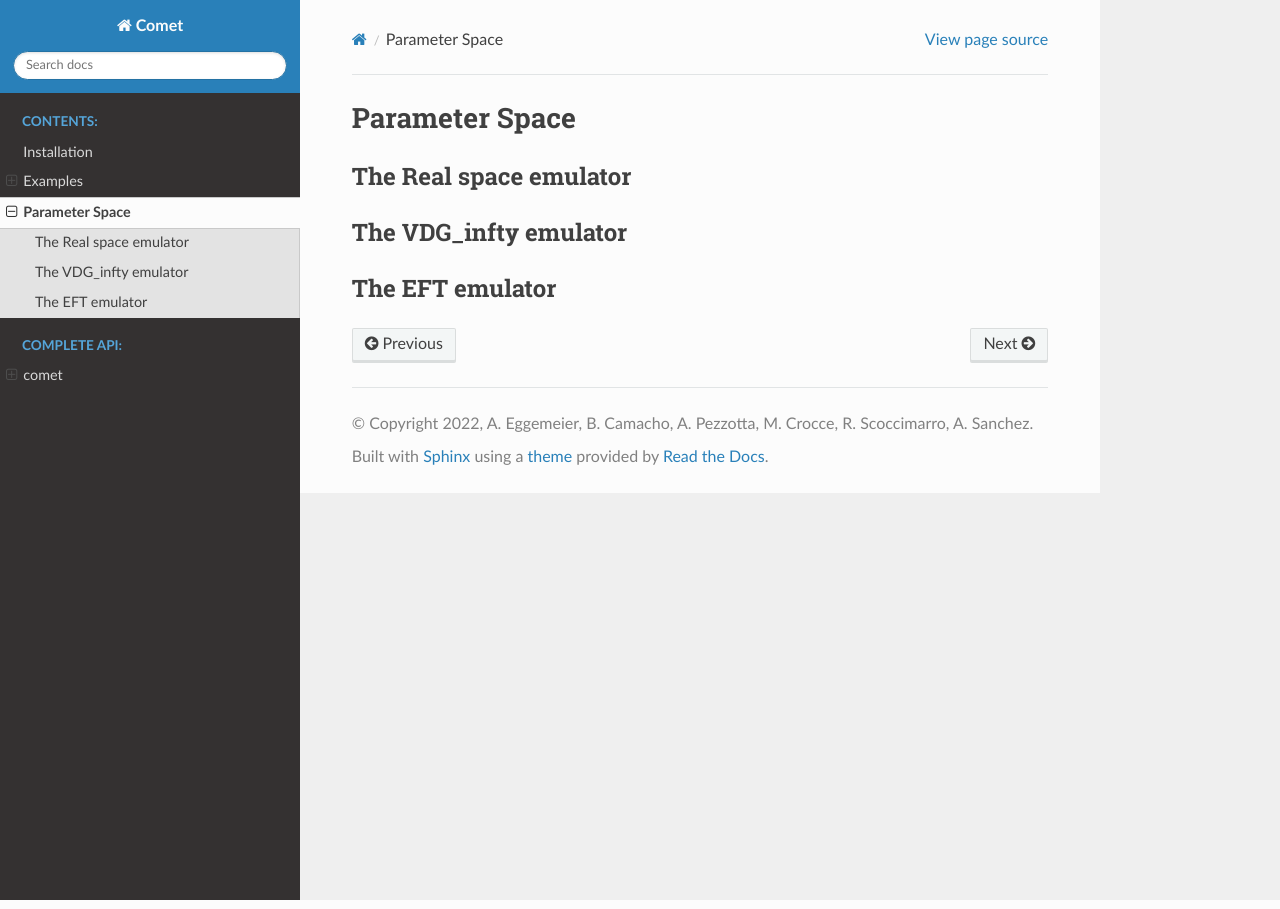
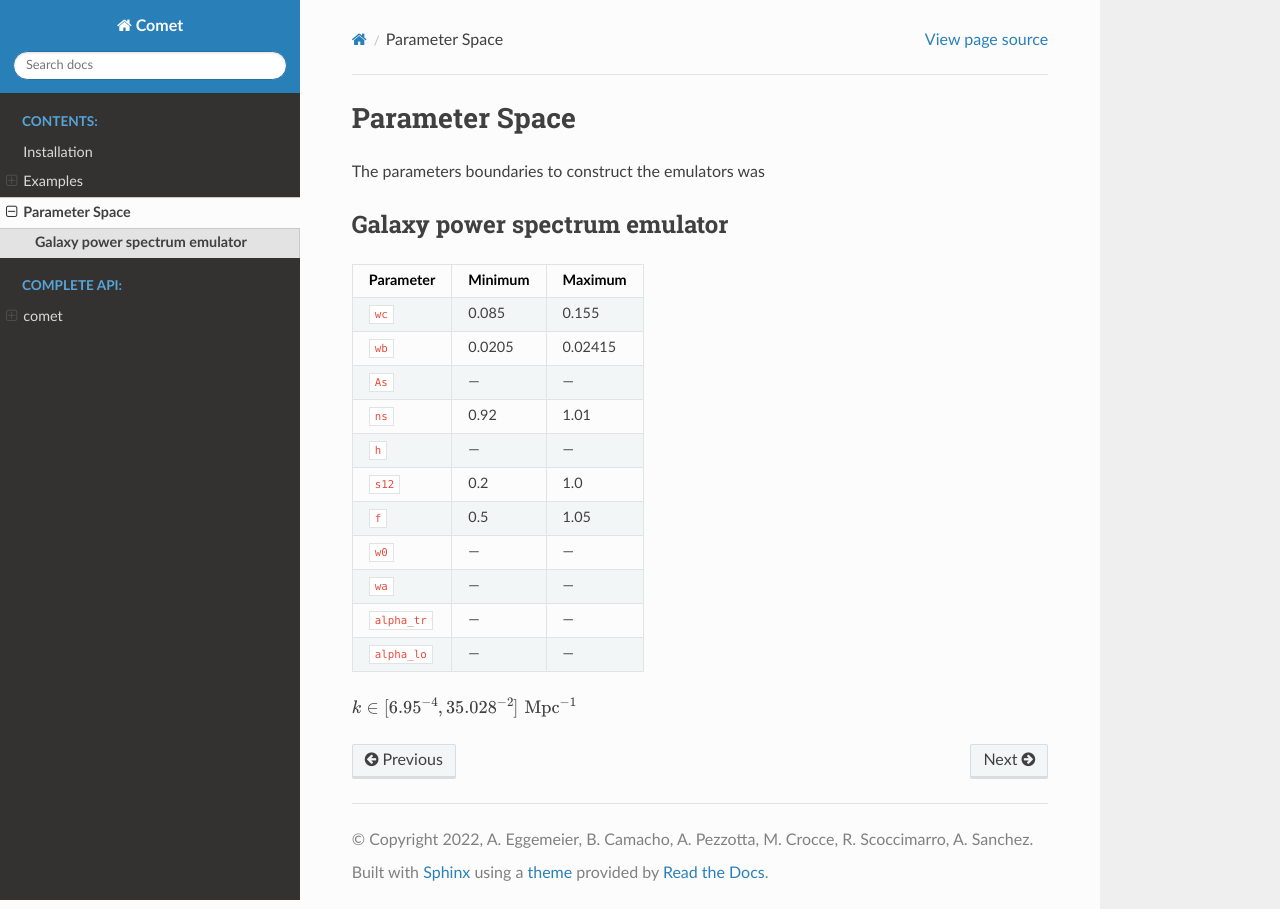
Before and after one commit to adematti/comet-emu, a Sphinx documentation site: the page built from docs/source/spaceparams.rst, in a window 1280 px wide. Built offline with Sphinx 7.4.7 and the Read the Docs theme 2.0.0, drawn with Linux system fonts in a browser that asks for light colours.

Commit message:
adding emulator boundaries on docs.

```diff
--- a/docs/source/index.rst
+++ b/docs/source/index.rst
@@ -13,7 +13,7 @@ Welcome to COMET's documentation!
 **Author**:           Alex E. et al.
 **Source**:           `Source code at GitLab <https://gitlab.com/aegge/pt-emulator/-/tree/main/notebooks>`_
 **Documentation**:    `Documentation at Readthedocs <https://gitlab.com/aegge/pt-emulator/-/tree/main/notebooks>`_
-**Installation**:     `pip install comet`
+**Installation**:     ``pip install comet``
 **References**:       `Sanchez 2020 <https://journals.aps.org/prd/abstract/10.1103/PhysRevD.102.123511>`_, `Sanchez et al 2021 <https://arxiv.org/abs/2108.12710>`_,
 ====================  =====
 
--- a/docs/source/spaceparams.rst
+++ b/docs/source/spaceparams.rst
@@ -1,14 +1,35 @@
 Parameter Space
 ---------------
 
+The parameters boundaries to construct the emulators was
 
-The Real space emulator
-=======================
+**Galaxy power spectrum emulator**
+==================================
 
++--------------------+-------------+-------------+
+| Parameter          | Minimum     | Maximum     |
++====================+=============+=============+
+| ``wc``             | 0.085       | 0.155       |
++--------------------+-------------+-------------+
+| ``wb``             | 0.0205      | 0.02415     |
++--------------------+-------------+-------------+
+| ``As``             | ---         | ---         |
++--------------------+-------------+-------------+
+| ``ns``             | 0.92        | 1.01        |
++--------------------+-------------+-------------+
+| ``h``              | ---         | ---         |
++--------------------+-------------+-------------+
+| ``s12``            | 0.2         | 1.0         |
++--------------------+-------------+-------------+
+| ``f``              | 0.5         | 1.05        |
++--------------------+-------------+-------------+
+| ``w0``             | ---         | ---         |
++--------------------+-------------+-------------+
+| ``wa``             | ---         | ---         |
++--------------------+-------------+-------------+
+| ``alpha_tr``       | ---         | ---         |
++--------------------+-------------+-------------+
+| ``alpha_lo``       | ---         | ---         |
++--------------------+-------------+-------------+
 
-The VDG_infty emulator
-=======================
-
-
-The EFT emulator
-=======================
+:math:`k \in [6.95^{-4}, 35.028^{-2}]\,\,\mathrm{Mpc}^{-1}`
--- a/testsTutorial.py
+++ b/testsTutorial.py
@@ -118,3 +118,7 @@ ax.set_ylabel(r'$k^{1/2}\,P_{\ell}(k)$ [$(\mathrm{Mpc}/h)^{5/2}$]',fontsize=12)
 ax.legend(fontsize=12)
 
 plt.savefig("docs/source/imgs/EFT_Multipoles_LCDM.png")
+
+print(EFT.params_ranges)
+
+print(min(EFT.k_table), max(EFT.k_table))
```
Also changed, not shown: 9 other files.
